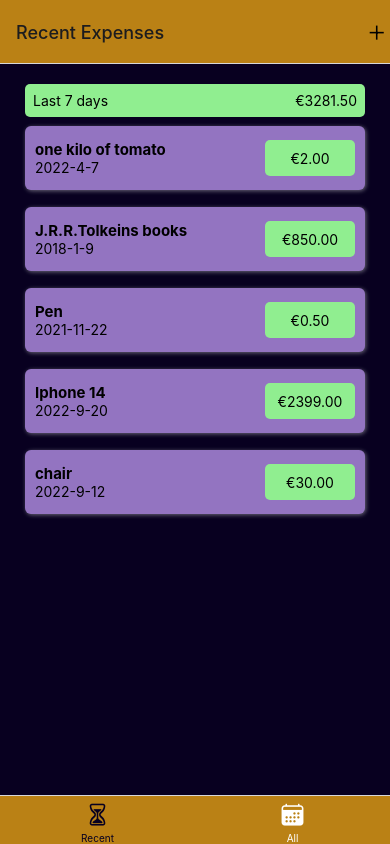
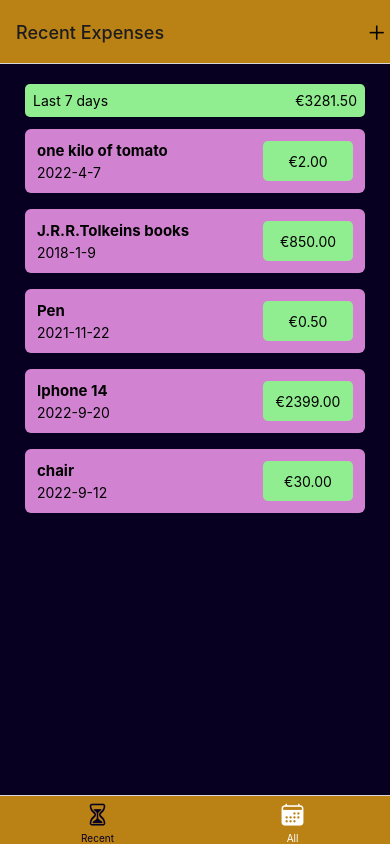
Before and after one commit to HusseinIbrahim2/Expense-Tracker, a React Native app: screen /AllExpenses in a window 390 px wide. Built offline with nearby package versions, Linux system fonts and the light colour scheme.

Commit message:
Navigate to Edit Expenses

```diff
--- a/components/ExpensesOutput/ExpensesItem.js
+++ b/components/ExpensesOutput/ExpensesItem.js
@@ -1,12 +1,20 @@
+import { PureComponent } from "react";
 import { View, Pressable, StyleSheet, Text } from "react-native";
+import { useNavigation } from "@react-navigation/native";
 
 import { getDate } from "../../util/date";
 
 function ExpensesItem({ description, amount, date }) {
+
+    const navigation = useNavigation();
+
+    function pressedFunctionHandler() {
+        navigation.navigate('ManageExpenses')
+    }
+
     return (
-        <Pressable>
+        <Pressable onPress={pressedFunctionHandler} style={({ pressed }) => pressed && styles.pressed} >
             <View style={styles.outerContainer}>
-                <View style={styles.innerContainer}>
                 <View>
                     <Text style={styles.descriptionText}>
                         {description}
@@ -17,34 +25,23 @@ function ExpensesItem({ description, amount, date }) {
                     <Text>€{amount.toFixed(2)}</Text>
                 </View>
             </View>
-            </View>
         </Pressable>
     )
 }
 const styles = StyleSheet.create({
     outerContainer: {
+        padding: 12,
+        marginVertical: 8,
         marginHorizontal: 25,
-        marginBottom: 12,
-        margin: 5,
+        backgroundColor: '#d183d1',
+        flexDirection: 'row',
+        justifyContent: 'space-between',
         borderRadius: 6,
-        backgroundColor: '#9374c1',
-        elevation: 10,
-        shadowColor: '#ffffff',
-        shadowOffset: { width: 1, height: 1 },
-        shadowOpacity: 0.4,
-        shadowRadius: 4,
-        padding: 8,
-        justifyContent: 'space-between',
-    },
-    innerContainer: {
-        justifyContent: 'space-between',
-        flexDirection: 'row',
-        paddingVertical: 6,
-        paddingHorizontal:2,
     },
     descriptionText: {
         fontWeight: 'bold',
         fontSize: 15,
+        marginBottom: 4,
     },
     amountContainer: {
         borderRadius: 5,
@@ -53,9 +50,12 @@ const styles = StyleSheet.create({
         paddingVertical: 3,
         justifyContent: 'center',
         alignItems: 'center',
-        alignContent: 'center',
         width: 90,
+        overflow: 'hidden',
     },
+    pressed: {
+        opacity: 0.75,
+    }
 })
 
 export default ExpensesItem;
```
Lines whose indentation alone changed are shown as unchanged.
